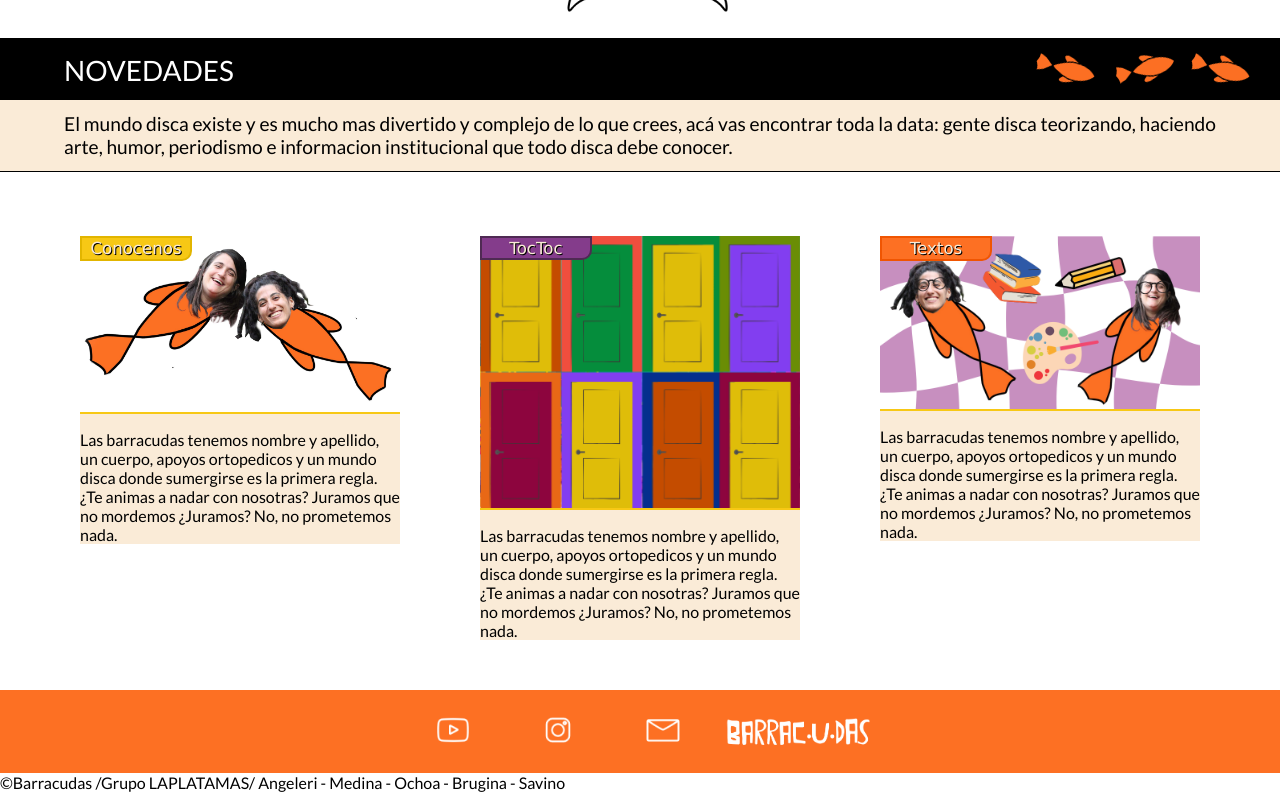
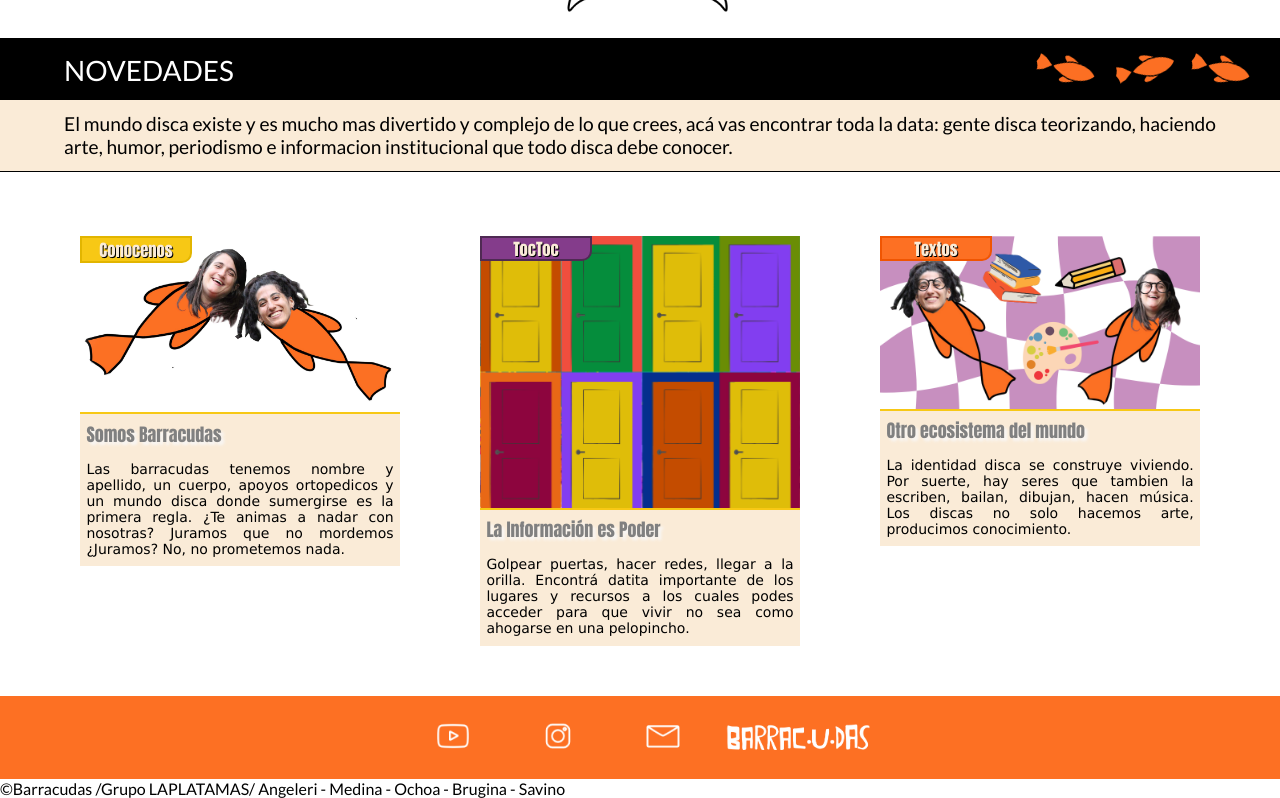
Before and after one commit to GITLETY/laplatamas, a plain HTML site: page index.html in a window 1280 px wide. Shown: the part 466-1264 px from the top of the page. Drawn offline with Linux system fonts and the light colour scheme.

Commit message:
secciones en el main, cuadro de imagenes , tipografia y texto.

```diff
--- a/css/styleIndex.css
+++ b/css/styleIndex.css
@@ -41,7 +41,7 @@ body {
 
 }
 
-
+/*
 p {
     font-size: 10;
     color: black;
@@ -51,7 +51,7 @@ p {
     border: 10ch;
     margin-top: 5%;
 }
-
+*/
 #inf{
     font-size: larger;
     justify-content: center;
@@ -159,7 +159,7 @@ p {
     width: 35%;
     height: 8%;
     text-align: center;
-    font-family: Verdana;
+    font-family: Impact, Haettenschweiler, 'Arial Narrow Bold', sans-serif;
     font-size:1.3vw;
     color: antiquewhite;
     text-shadow:
@@ -172,14 +172,27 @@ p {
 }
 
 .borde{
-
-    text-align:justify;
-    padding-left: 5px;
-    padding-right: 5px;
-    padding-left: 5px;
-    padding-bottom: 5px;
+    font-size: 18px;
+    color:grey ;
+    font-family: Impact, Haettenschweiler, 'Arial Narrow Bold', sans-serif;
+    padding-left: 2%;
+    padding-top: 2%;
+    padding-bottom: 2%;
+    text-shadow:
+     3px  3px 3px #f8f7f7;
 }
 
+.cuadro{
+    font-size: 14px;
+    color: black ;
+    font-family:Verdana, Geneva, Tahoma, sans-serif;
+    padding-left: 2%;
+    padding-right: 2%;
+    padding-top: 2%;
+    padding-bottom: 3%;
+    text-justify:auto;
+    text-align: justify;
+}
 
 .folio1{
     position: absolute;
@@ -192,7 +205,7 @@ p {
     width: 35%;
     height: 8%;
     text-align: center;
-    font-family: Verdana;
+    font-family: Impact, Haettenschweiler, 'Arial Narrow Bold', sans-serif;
     font-size:1.3vw;
     color: antiquewhite;
     text-shadow:
@@ -217,7 +230,7 @@ p {
     width: 35%;
     height: 6%;
     text-align: center;
-    font-family: Verdana;
+    font-family: Impact, Haettenschweiler, 'Arial Narrow Bold', sans-serif;
     font-size:1.3vw;
     color: antiquewhite;
     text-shadow:
@@ -286,6 +299,17 @@ p {
         object-fit: contain;
         padding-top: 0;
     }
+    .borde{
+        font-size: 18px;
+        color:grey ;
+        font-family: Impact, Haettenschweiler, 'Arial Narrow Bold', sans-serif;
+        padding-left: 2%;
+        padding-top: 2%;
+        padding-bottom: 2%;
+        text-shadow:
+         3px  3px 3px #f8f7f7;
+         text-align: left;
+    }
 
     .folio{
         position: absolute;
@@ -340,7 +364,20 @@ p {
         margin-top: 0px;
         margin-bottom: 0px;
 
-    }      .folio{
+    }
+
+    .borde{
+        font-size: 18px;
+        color:grey ;
+        font-family: Impact, Haettenschweiler, 'Arial Narrow Bold', sans-serif;
+        padding-left: 2%;
+        padding-top: 2%;
+        padding-bottom: 2%;
+        text-shadow:
+         3px  3px 3px #f8f7f7;
+         text-align: left;
+    }
+    .folio{
         position: absolute;
         margin-top: 0;
         left: 0;
--- a/index.html
+++ b/index.html
@@ -53,15 +53,18 @@
     <div class="line">
         <a class="container"  href="pages/Conocenos.html"><img  src="images/BARRACUDASLOGO.jpg" class="imgh" alt="logo barracuda con las caras de eugenia y yesi">
             <p class="folio">Conocenos</p>
-            <p id="borde">Las barracudas tenemos nombre y apellido, un cuerpo, apoyos ortopedicos y un mundo disca donde sumergirse es la primera regla. ¿Te animas a nadar con nosotras? Juramos que no mordemos ¿Juramos? No, no prometemos nada.</p>
+            <p class="borde">Somos Barracudas </p>
+            <p class="cuadro">Las barracudas tenemos nombre y apellido, un cuerpo, apoyos ortopedicos y un mundo disca donde sumergirse es la primera regla. ¿Te animas a nadar con nosotras? Juramos que no mordemos ¿Juramos? No, no prometemos nada. </p>
         </a>
         <a class="container"  href="pages/TocToc.html"><img  src="images/toctocpng.png" class="imgh" alt="imagen de puertas con distintos colores">
             <p class="folio2">TocToc</p>
-            <p id="borde">Las barracudas tenemos nombre y apellido, un cuerpo, apoyos ortopedicos y un mundo disca donde sumergirse es la primera regla. ¿Te animas a nadar con nosotras? Juramos que no mordemos ¿Juramos? No, no prometemos nada.</p>
+            <p class="borde">La Información es Poder</p>
+            <p class="cuadro"> Golpear puertas, hacer redes, llegar a la orilla. Encontrá datita importante de los lugares y recursos a los cuales podes acceder para que vivir no sea como ahogarse en una pelopincho. </p>
          </a>
         <a class="container"  href="pages/Textos.html"><img  src="images/textos1.png" class="imgh" alt="barracudas con las caras de eugenia y yesi usando anteojos">
             <p class="folio1">Textos</p>
-            <p id="borde">Las barracudas tenemos nombre y apellido, un cuerpo, apoyos ortopedicos y un mundo disca donde sumergirse es la primera regla. ¿Te animas a nadar con nosotras? Juramos que no mordemos ¿Juramos? No, no prometemos nada.</p>
+            <p class="borde">Otro ecosistema del mundo</p>
+            <p class="cuadro"> La identidad disca se construye viviendo. Por suerte, hay seres que tambien la escriben, bailan, dibujan, hacen música. Los discas no solo hacemos arte, producimos conocimiento. </p>
         </a>
 
      </div>
```
